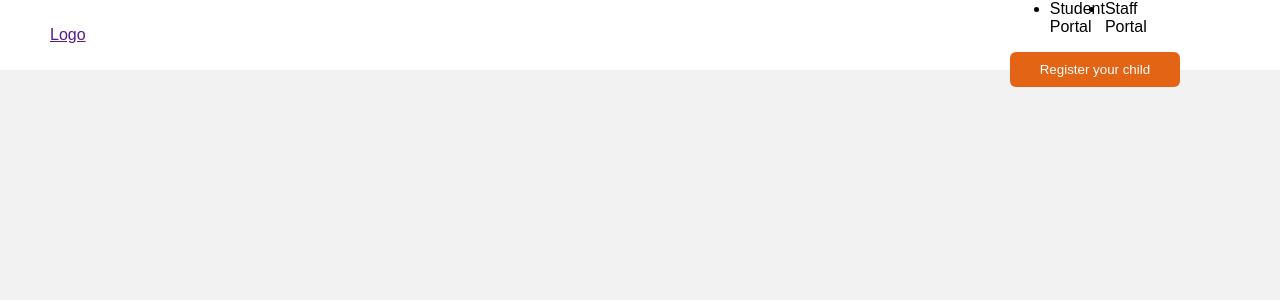
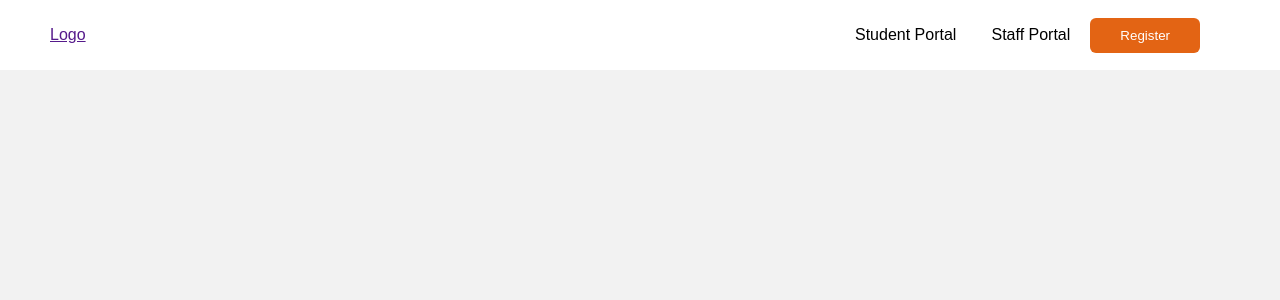
Before and after one commit to faraamcode/management_admin_frontend, a React (Create React App) app: page / in a window 1280 px wide. Shown: the top 300 px of the page. Built offline with nearby package versions, Linux system fonts and the light colour scheme.

Commit message:
feature(nav bar added ):

```diff
--- a/package.json
+++ b/package.json
@@ -8,6 +8,7 @@
     "@testing-library/user-event": "^12.8.3",
     "react": "^17.0.2",
     "react-dom": "^17.0.2",
+    "react-icons": "^4.2.0",
     "react-router-dom": "^5.2.0",
     "react-scripts": "4.0.3",
     "styled-component": "^2.8.0",
--- a/src/components/Button/index.js
+++ b/src/components/Button/index.js
@@ -7,6 +7,9 @@ const ButtonStyle = styled.button`
   padding: 10px 30px;
   border-radius: 6px;
   border: 0;
+  @media screen and (max-width: 650px) {
+    display: none;
+  }
 `
 export const MainButton = ({ title, to }) => {
   return <ButtonStyle>{title}</ButtonStyle>
--- /dev/null
+++ b/src/components/Navbar/components/home-nav-element.js
@@ -0,0 +1,41 @@
+import React from 'react'
+import styled from 'styled-components'
+import { Link } from 'react-router-dom'
+import { GoThreeBars } from 'react-icons/go'
+
+export const LinksList = styled.ul`
+  display: flex;
+  max-width: 50%;
+  min-width: 400px;
+  justify-content: space-between;
+  align-items: center;
+  list-style: none;
+  margin-right: 30px;
+
+  @media screen and (max-width: 650px) {
+    display: none;
+  }
+`
+export const LinkItem = styled.li`
+  color: red;
+`
+
+export const Links = styled(Link)`
+  margin-left: 15px;
+  text-decoration: none;
+  color: black;
+  &:hover {
+    cursor: pointer;
+    text-decoration: underline;
+  }
+`
+
+export const ToggleIcon = styled(GoThreeBars)`
+  font-size: 50px;
+  @media screen and (min-width: 650px) {
+    display: none;
+  }
+  &:hover {
+    cursor: pointer;
+  }
+`
--- a/src/components/Navbar/components/home-nav-links.js
+++ b/src/components/Navbar/components/home-nav-links.js
@@ -1,20 +1,22 @@
 import React from 'react'
-import styled from 'styled-components'
 import { MainButton } from '../../Button'
+import { LinkItem, LinksList, Links, ToggleIcon } from './home-nav-element'
 
-const LinksList = styled.ul`
-  width: 60%;
-  display: flex;
-  justify-content: space-between;
-`
+// justify-content: space-between;
+
 export default function HomeNavLinks () {
   return (
-    <div>
+    <>
       <LinksList>
-        <li>Student Portal</li>
-        <li>Staff Portal</li>
+        <LinkItem>
+          <Links to='/'>Student Portal</Links>
+        </LinkItem>
+        <LinkItem>
+          <Links to='/'>Staff Portal</Links>
+        </LinkItem>
+        <MainButton title='Register' />
       </LinksList>
-      <MainButton title='Register your child' />
-    </div>
+      <ToggleIcon />
+    </>
   )
 }
```
Also changed, not shown: 1 other file (tests, documents, lock files or other folders).
